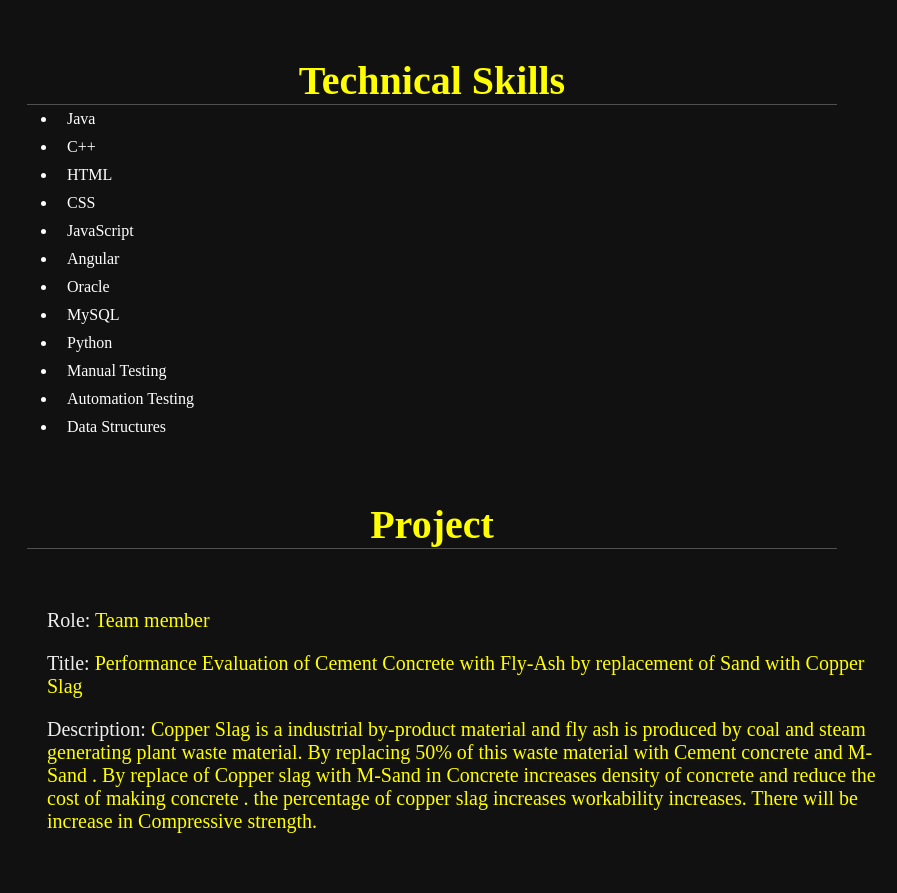
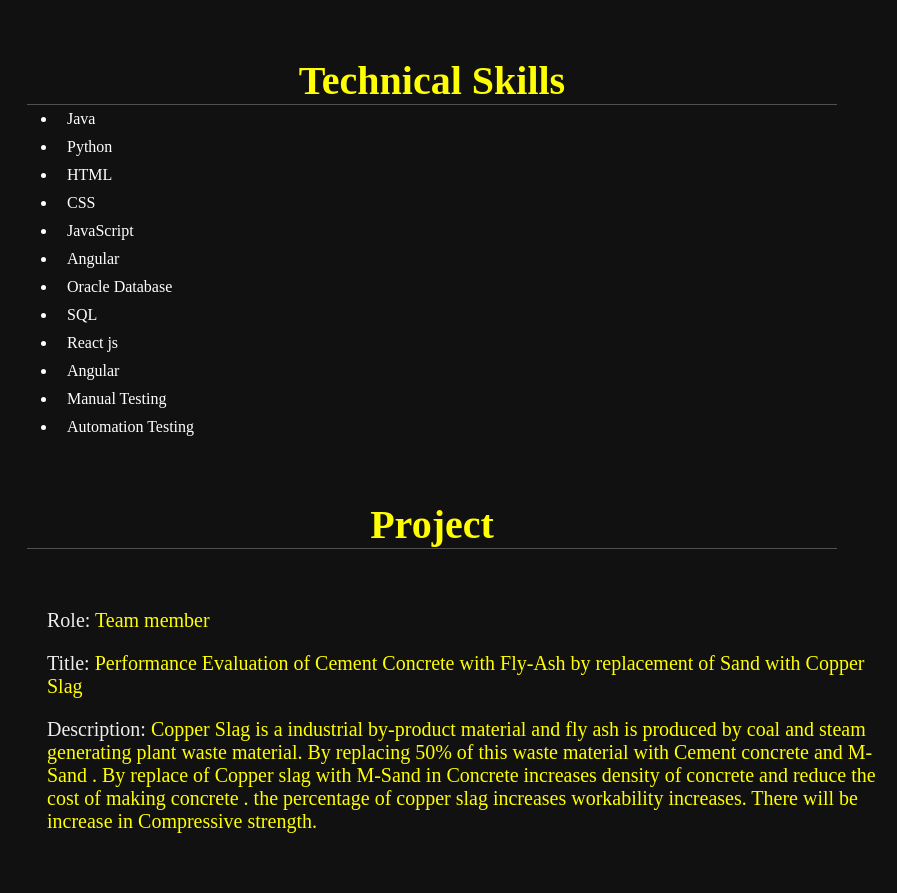
Before and after one commit to Akshay92051/Portfolio.github.io, a plain HTML site: page index.html in a window 1280 px wide. Shown: the part 800-1693 px from the top of the page, without its empty margins (383-1280 px from the left). Drawn offline with Linux system fonts and the light colour scheme.

Commit message:
Update index.html

```diff
--- a/index.html
+++ b/index.html
@@ -70,17 +70,18 @@
     <div>
     <ul id="lis">
         <li>Java</li>
-        <li>C++</li>
+        <li>Python</li>
         <li>HTML</li>
         <li>CSS</li>
         <li>JavaScript</li>
         <li>Angular</li>
-        <li>Oracle</li>
-        <li>MySQL</li>
-        <li>Python</li>
+        <li>Oracle Database</li>
+        <li>SQL</li>
+        <li>React js</li>
+        <li>Angular</li>
         <li>Manual Testing</li>
         <li>Automation Testing</li>
-        <li>Data Structures</li>
+
     </ul>
 </div>
 </section>
```
